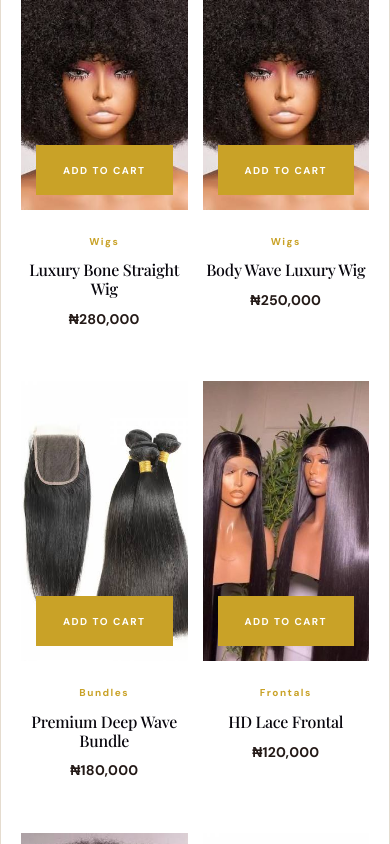
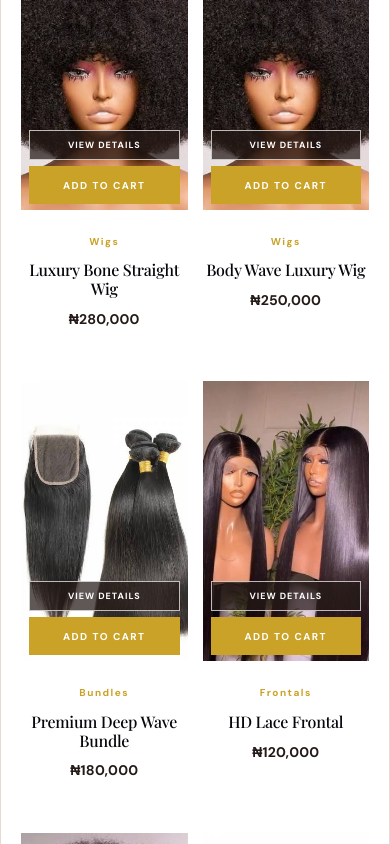
Before and after one commit to ARROW7-tech/nelly, a React (Vite) app: page / in a window 390 px wide. Shown: the part 6360-7204 px from the top of the page. Built offline with nearby package versions, Linux system fonts and the light colour scheme.

Commit message:
Reduce product card button overlays

```diff
--- a/src/Shop.css
+++ b/src/Shop.css
@@ -114,18 +114,25 @@
   transition: 0.5s;
 }
 
+.shop-product-actions {
+  position: absolute;
+  left: 12px;
+  right: 12px;
+  bottom: 8px;
+  z-index: 2;
+  display: flex;
+  flex-direction: column;
+  gap: 6px;
+}
+
 .shop-product:hover img {
   transform: scale(1.04);
 }
 
 .shop-add {
-  position: absolute;
-
-  left: 15px;
-  right: 15px;
-  bottom: 15px;
-
-  height: 50px;
+  position: static;
+  width: 100%;
+  height: 38px;
 
   border: none;
 
@@ -142,6 +149,23 @@
   transform: translateY(80px);
 
   transition: 0.3s;
+}
+
+.shop-product-actions .shop-view {
+  min-height: 30px;
+  padding: 0 10px;
+  border: 1px solid rgba(255, 255, 255, 0.7);
+  background: rgba(36, 26, 23, 0.72);
+  color: var(--white);
+  cursor: pointer;
+  font-size: 9px;
+  font-weight: 700;
+  letter-spacing: 1px;
+}
+
+.shop-product-actions .shop-view:hover {
+  background: var(--white);
+  color: var(--black);
 }
 
 .shop-add:hover {
@@ -222,7 +246,14 @@
     font-size: 16px;
   }
 
-  .shop-add {
+  .shop-product-actions {
+    left: 8px;
+    right: 8px;
+    bottom: 6px;
+  }
+
+  .shop-product-actions .shop-add,
+  .shop-product-actions .shop-view {
     transform: translateY(0);
   }
 }
```
